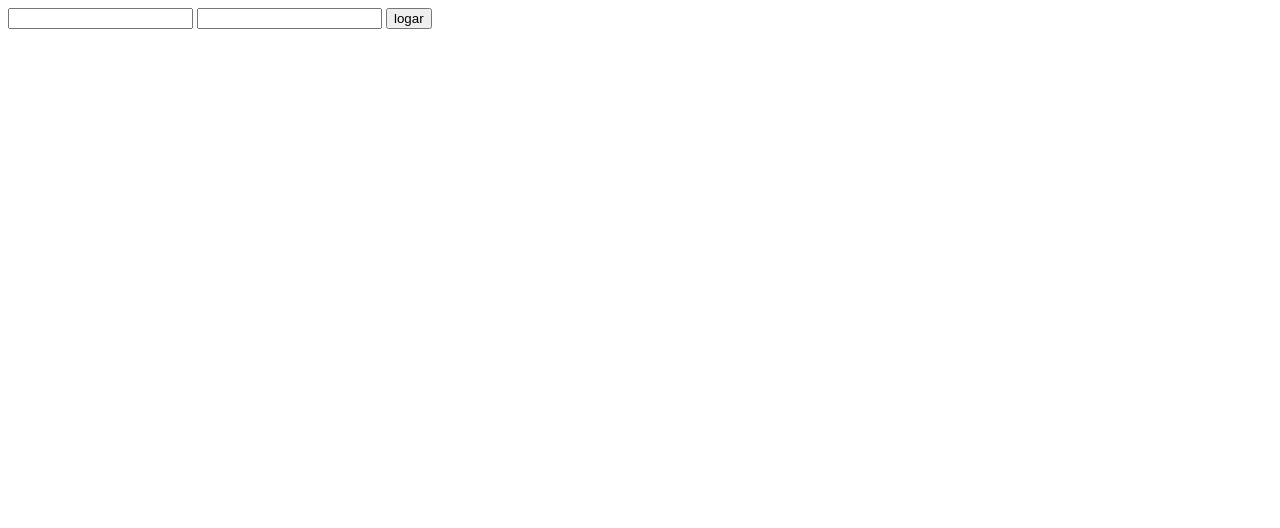
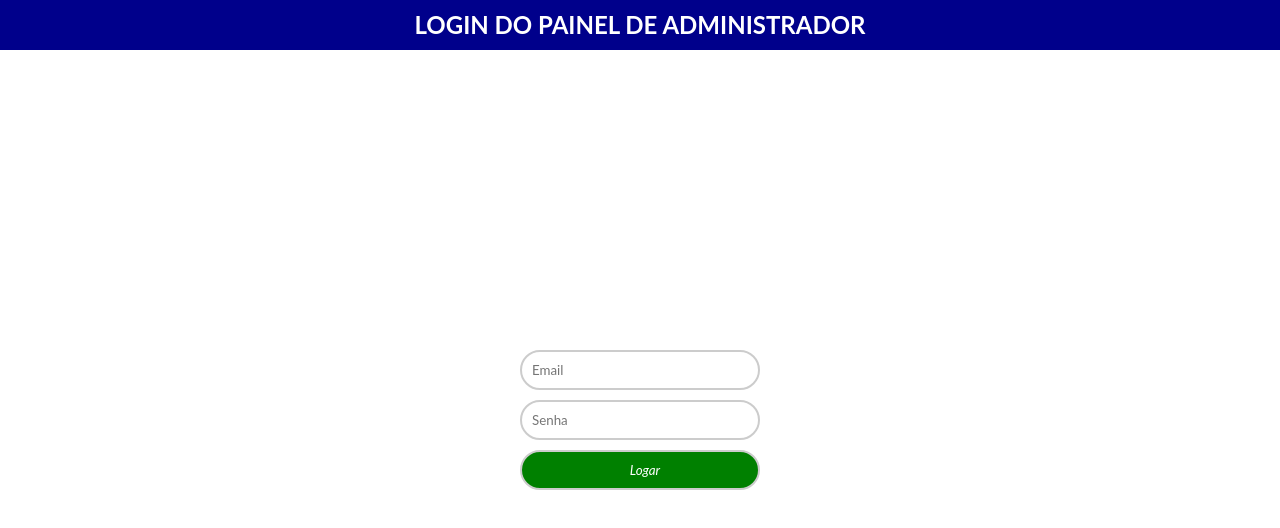
Before and after one commit to MatheusMBarros/Portal-de-noticias-NodeJs, a website: page pages/admin-login.html in a window 1280 px wide. Drawn offline with Linux system fonts and the light colour scheme.

Commit message:
BUGS CORRIGIDOS

```diff
--- a/Index.js
+++ b/Index.js
@@ -259,6 +259,7 @@ app.get('/admin/login', (request, response) => {
 //--------------------------------------
 app.post('/admin/cadastro', (request, response) => {
 
+
     Posts.create({
         titulo: request.body.titulo_noticia,
         imagem: request.body.url_imagem,
--- a/package.json
+++ b/package.json
@@ -2,7 +2,7 @@
   "name": "portaldenoticias",
   "version": "1.0.0",
   "description": "",
-  "main": "Index.js",
+  "main": "index.js",
   "scripts": {
     "test": "echo \"Error: no test specified\" && exit 1"
   },
--- a/pages/admin-login.html
+++ b/pages/admin-login.html
@@ -5,14 +5,19 @@
     <meta charset="UTF-8">
     <meta http-equiv="X-UA-Compatible" content="IE=edge">
     <meta name="viewport" content="width=device-width, initial-scale=1.0">
+    <link rel="stylesheet" href="/public/styleLogin.css">
     <title>Faca o login</title>
 </head>
 
 <body>
+    <div class="titulo">
+        <h2>LOGIN DO PAINEL DE ADMINISTRADOR</h2>
+    </div>
+
     <form method="post">
-        <input type="text" name="login">
-        <input type="password" name="senha">
-        <input type="submit" name="acao" value="logar">
+        <input type="text" name="login" placeholder="Email">
+        <input type="password" name="senha" placeholder="Senha">
+        <input type="submit" name="acao" value="Logar">
     </form>
 
 </body>
--- /dev/null
+++ b/public/styleLogin.css
@@ -0,0 +1,43 @@
+* {
+    margin: 0;
+    padding: 0;
+    box-sizing: border-box;
+    font-family: 'Lato',
+        sans-serif;
+}
+
+
+form {
+    margin-top: 300px;
+    box-sizing: border-box;
+    width: 240px;
+    margin-left: auto;
+    margin-right: auto;
+}
+
+form input {
+    width: 100%;
+    height: 40px;
+    border: 2px solid #ccc;
+    padding-bottom: 10px;
+    margin-bottom: 10px;
+    border-radius: 30px;
+    padding: 8px 0;
+    padding-left: 10px;
+}
+
+form input[type=submit] {
+    background-color: green;
+    font-style: oblique;
+    color: white;
+    cursor: pointer;
+}
+
+.titulo {
+    width: 100%;
+    height: 50px;
+    text-align: center;
+    padding: 10px;
+    background-color: darkblue;
+    color: white;
+}
```
Also changed, not shown: pages/busca.html (+1 -1 lines), pages/home.html (+1 -1 lines), public/style.css (+2 -7 lines), 1 other file.
